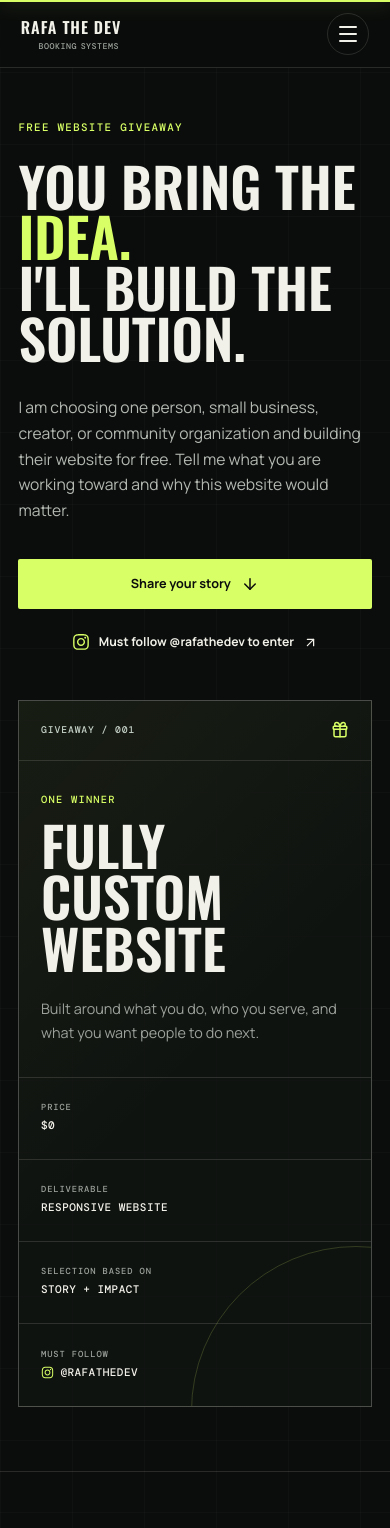
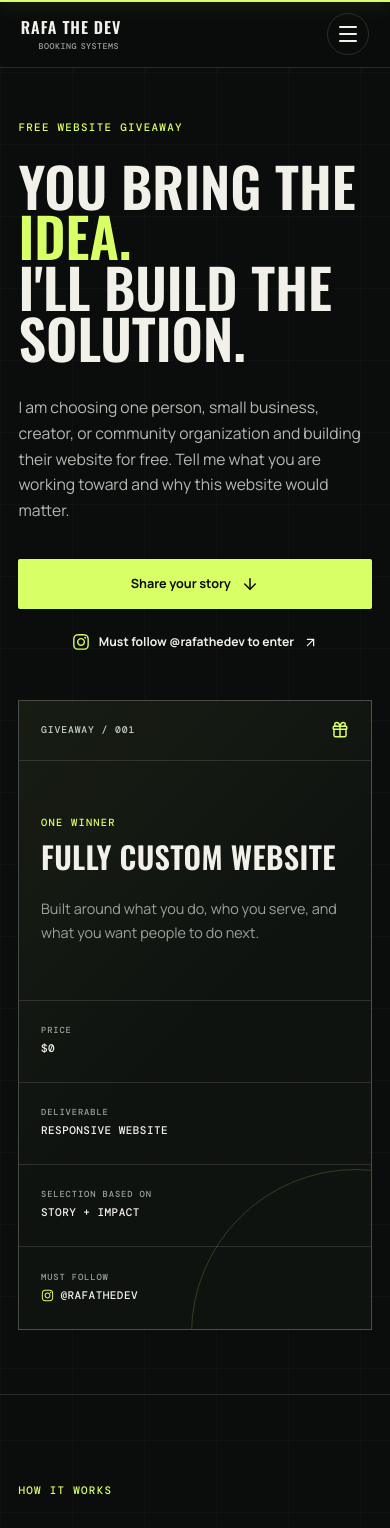
Before and after one commit to webdevRafa/rafa-the-dev, a React (Vite) app: page /free-website in a window 390 px wide. Shown: the top 1528 px of the page. Built offline with nearby package versions, Linux system fonts and the light colour scheme; a web font is replaced by a local one.

Commit message:
Rebalance giveaway hero card headline

```diff
--- a/src/FreeWebsitePage.css
+++ b/src/FreeWebsitePage.css
@@ -129,7 +129,7 @@
 
 .giveaway-brief-body {
   display: flex;
-  min-height: 350px;
+  min-height: 300px;
   flex-direction: column;
   justify-content: center;
   padding: clamp(2rem, 4vw, 4rem);
@@ -144,11 +144,12 @@
 }
 
 .giveaway-brief-body strong {
-  max-width: 430px;
   font-family: var(--headline);
-  font-size: clamp(3.3rem, 4vw, 5rem);
+  font-size: clamp(2rem, 2.35vw, 2.8rem);
   font-weight: 800;
-  line-height: 0.94;
+  line-height: 1;
+  letter-spacing: 0.01em;
+  white-space: nowrap;
   text-transform: uppercase;
 }
 
@@ -601,12 +602,12 @@
   }
 
   .giveaway-brief-body {
-    min-height: 300px;
+    min-height: 240px;
     padding: 2rem 1.35rem;
   }
 
   .giveaway-brief-body strong {
-    font-size: clamp(3rem, 14vw, 4.3rem);
+    font-size: clamp(1.45rem, 7.8vw, 2.35rem);
   }
 
   .free-section {
```
